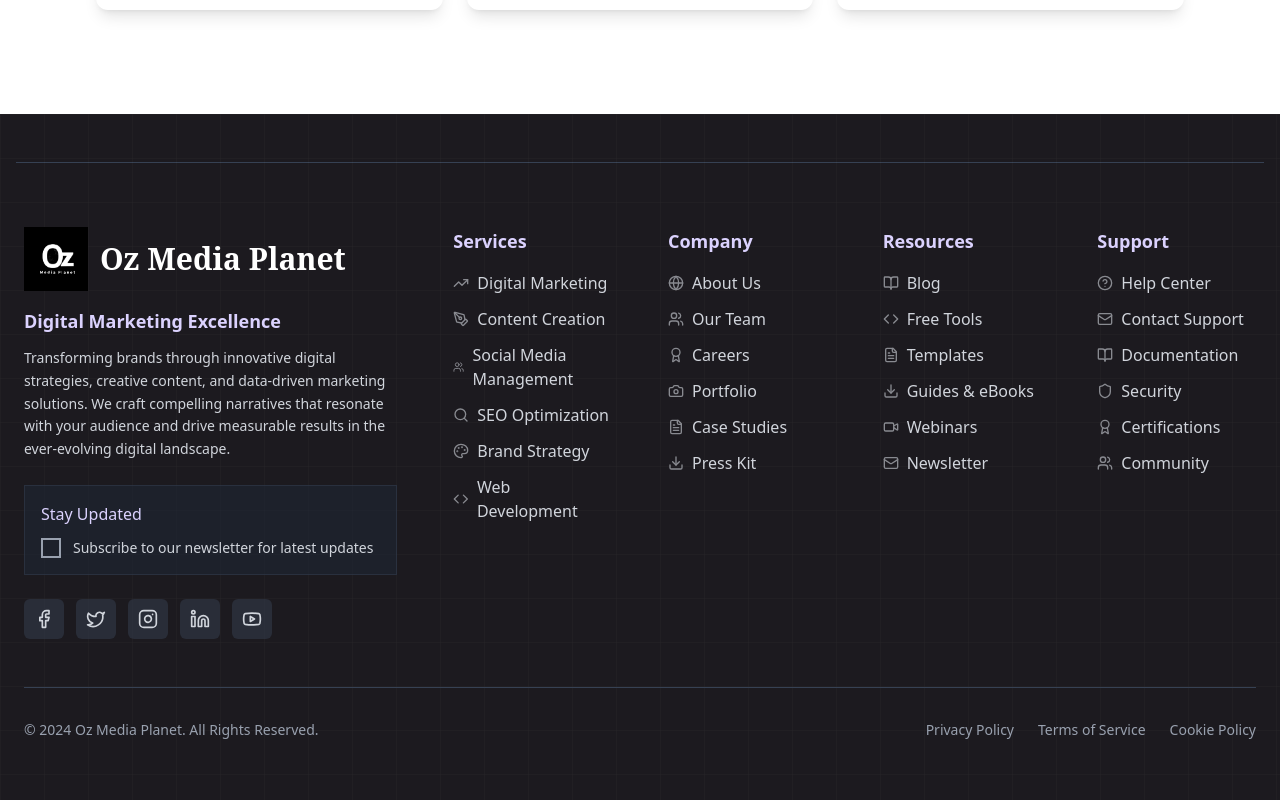
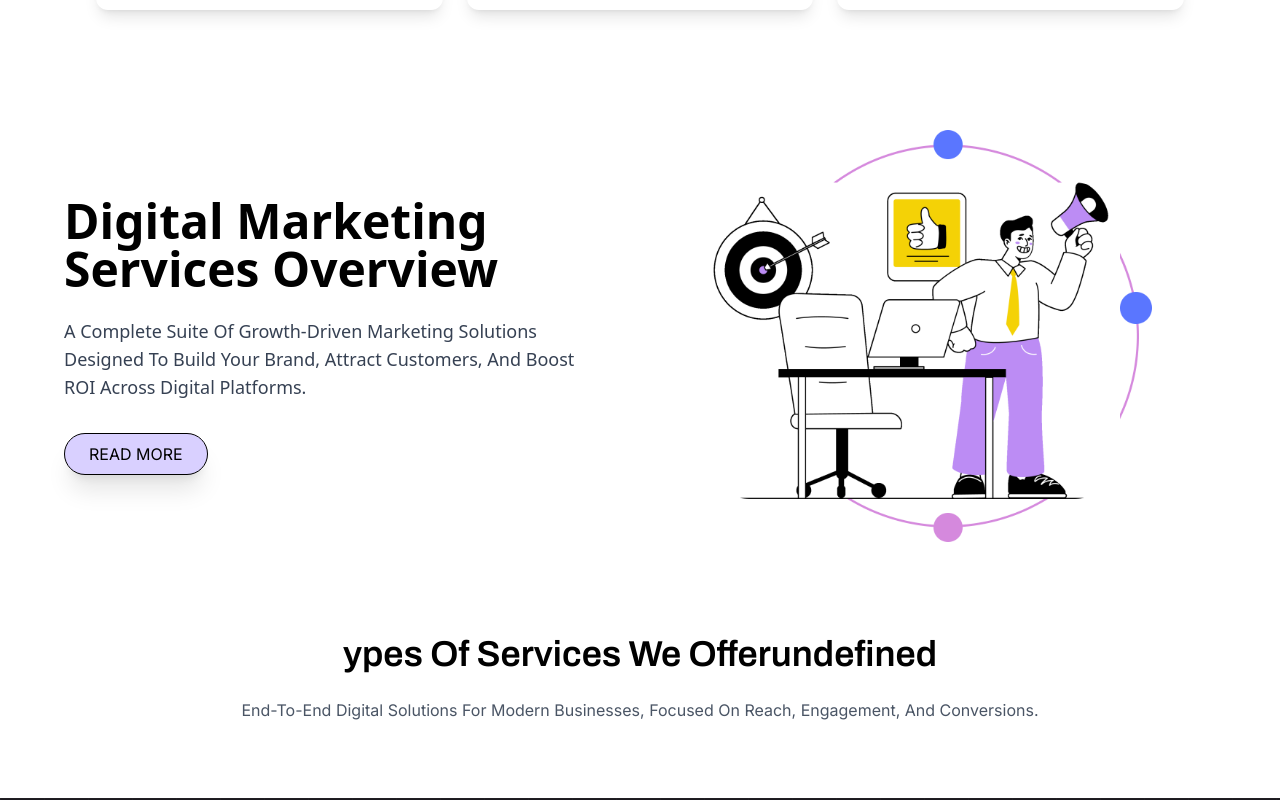
Before and after one commit to Suryansh9331/Official_OzMP_web, a React (Vite) app: page /services-digital-marketing in a window 1280 px wide. Shown: the part 1160-1960 px from the top of the page. Built offline with nearby package versions, Linux system fonts and the light colour scheme; a web font is replaced by a local one.

Commit message:
DM page v3

```diff
--- a/src/Pages/DigitalMarketing/DigitalMarketing.jsx
+++ b/src/Pages/DigitalMarketing/DigitalMarketing.jsx
@@ -2,6 +2,8 @@
 
 
 import Hero from "./Hero"
+import DigitalMarketingSection from "./Overview";
+import ServiceIntro from "./ServicesIntro";
 import SecondSection from "./ThreeBox";
 
 
@@ -12,6 +14,8 @@ const DigitalMarketing = () => {
 
       <Hero/>
       <SecondSection/>
+      <DigitalMarketingSection/>
+      <ServiceIntro/>
 
     </div>
   );
--- /dev/null
+++ b/src/Pages/DigitalMarketing/Overview.jsx
@@ -0,0 +1,46 @@
+// components/DigitalMarketingSection.jsx
+import marketingImg from "../../assets/images/DMOverview1.png"
+import React from "react";
+import { motion } from "framer-motion";
+
+const DigitalMarketingSection = () => {
+  return (
+    <section className="h-auto flex flex-col lg:flex-row items-center justify-between px-8 md:px-16 py-4 overflow-hidden">
+      {/* Left Section */}
+      <motion.div
+        className="lg:w-[45%] text-center lg:text-left"
+        initial={{ opacity: 0, x: -50 }}
+        whileInView={{ opacity: 1, x: 0 }}
+        transition={{ duration: 0.8, ease: "easeOut" }}
+        viewport={{ once: false, amount: 0.4 }}
+      >
+        <h2 className="text-3xl md:text-5xl font-bold text-black font-archivo mb-6">
+          Digital Marketing Services Overview
+        </h2>
+        <p className="text-gray-700 text-base md:text-lg font-poppins mb-8">
+          A Complete Suite Of Growth-Driven Marketing Solutions Designed To Build Your Brand, Attract Customers, And Boost ROI Across Digital Platforms.
+        </p>
+        <button className="bg-[#D9D0FF] text-black px-6 border border-black font-['inter'] py-2 rounded-full shadow-xl hover:scale-105 transition">
+          READ MORE
+        </button>
+      </motion.div>
+
+      {/* Right Section */}
+      <motion.div
+        className="lg:w-[50%] mt-12 lg:mt-0 flex justify-center"
+        initial={{ opacity: 0, x: 50 }}
+        whileInView={{ opacity: 1, x: 0 }}
+        transition={{ duration: 0.8, ease: "easeOut" }}
+        viewport={{ once: false, amount: 0.4 }}
+      >
+        <img
+          src={marketingImg}
+          alt="Digital Marketing"
+          className="w-full max-w-md object-contain"
+        />
+      </motion.div>
+    </section>
+  );
+};
+
+export default DigitalMarketingSection;
--- /dev/null
+++ b/src/Pages/DigitalMarketing/ServicesIntro.jsx
@@ -0,0 +1,58 @@
+import React, { useEffect, useState } from "react";
+import { useInView } from "react-intersection-observer";
+import { motion } from "framer-motion";
+
+// Typing animation hook
+const useTypewriter = (text, speed = 60, active = false) => {
+  const [displayedText, setDisplayedText] = useState("");
+
+  useEffect(() => {
+    if (!active) {
+      setDisplayedText("");
+      return;
+    }
+
+    let index = 0;
+    const interval = setInterval(() => {
+      setDisplayedText((prev) => prev + text[index]);
+      index++;
+      if (index >= text.length) clearInterval(interval);
+    }, speed);
+
+    return () => clearInterval(interval);
+  }, [text, speed, active]);
+
+  return displayedText;
+};
+
+const ServiceIntro = () => {
+  const { ref, inView } = useInView({ triggerOnce: false });
+  const fullHeading = "Types Of Services We Offer";
+  const typedText = useTypewriter(fullHeading, 60, inView);
+
+  return (
+    <section
+      ref={ref}
+      className="min-h-[30vh] flex flex-col items-center justify-center px-4 text-center"
+    >
+      <h2
+        className="text-2xl md:text-4xl font-semibold"
+        style={{ fontFamily: "'Archivo', sans-serif" }}
+      >
+        {typedText}
+      </h2>
+
+      <motion.p
+        initial={{ opacity: 0, y: 20 }}
+        animate={inView ? { opacity: 1, y: 0 } : {}}
+        transition={{ duration: 0.6, delay: 0.5 }}
+        className="mt-6 text-gray-600 text-md md:text-base max-w-4xl"
+        style={{ fontFamily: "'Inter', sans-serif" }}
+      >
+        End-To-End Digital Solutions For Modern Businesses, Focused On Reach, Engagement, And Conversions.
+      </motion.p>
+    </section>
+  );
+};
+
+export default ServiceIntro;
--- a/src/Pages/DigitalMarketing/ThreeBox.jsx
+++ b/src/Pages/DigitalMarketing/ThreeBox.jsx
@@ -46,7 +46,7 @@ const SecondSection = () => {
           <h2 className="text-2xl md:text-4xl font-[Archivo] font-semibold text-black">
             Power Your Growth With Smarter Marketing
           </h2>
-          <p className="text-base md:text-lg mt-4 text-gray-700 max-w-4xl mx-auto">
+          <p className="text-base md:text-lg mt-4 text-gray-700 max-w-3xl mx-auto">
             All-In-One Platform To Manage SEO, Ads, Social Media, And Email — With Real-Time Insights And Automation Built In
           </p>
         </div>
--- a/src/index.css
+++ b/src/index.css
@@ -31,3 +31,15 @@
     linear-gradient(to bottom, rgba(255, 255, 255, 0.4) 1px, transparent 1px);
   background-size: 44px 44px;
 }
+.blinking-cursor {
+  animation: blink 1s step-end infinite;
+}
+
+@keyframes blink {
+  from, to {
+    border-right-color: transparent;
+  }
+  50% {
+    border-right-color: black;
+  }
+}
```
Also changed, not shown: src/assets/images/DMOverview1.png (added).
